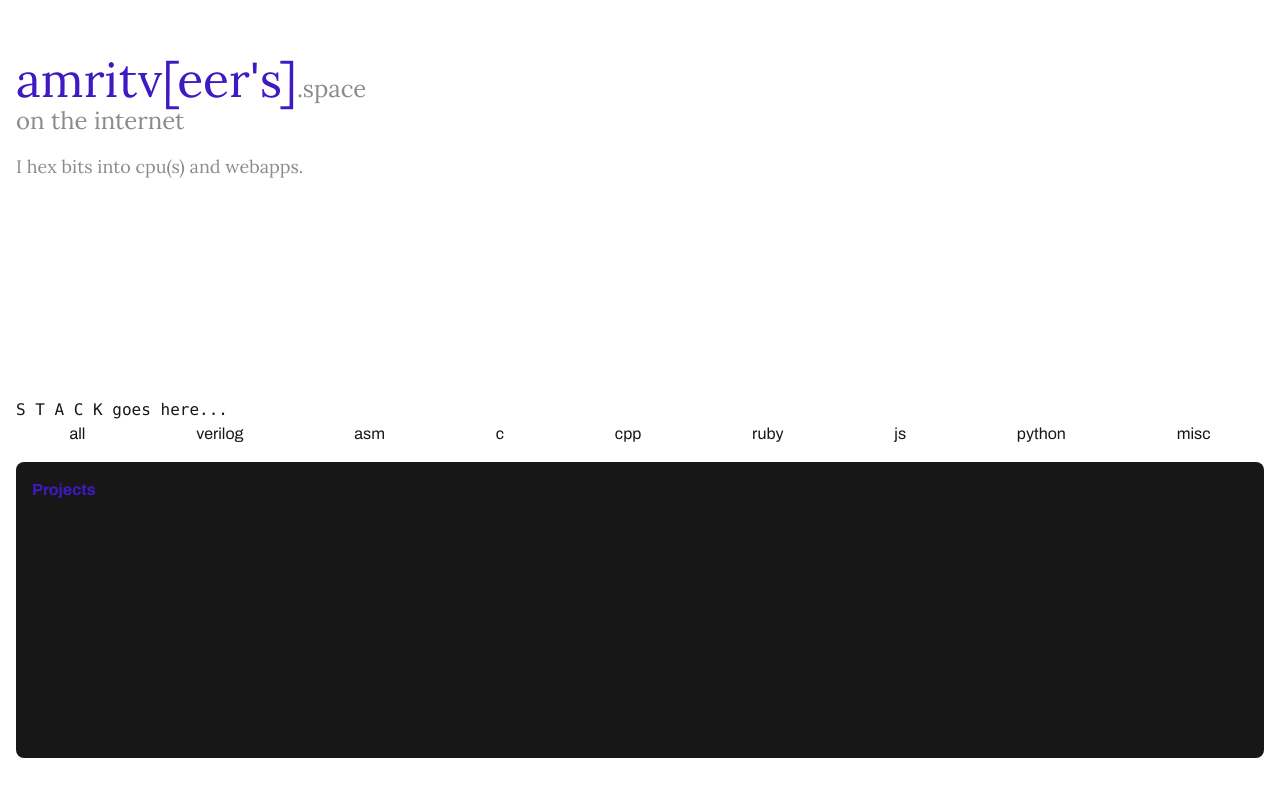
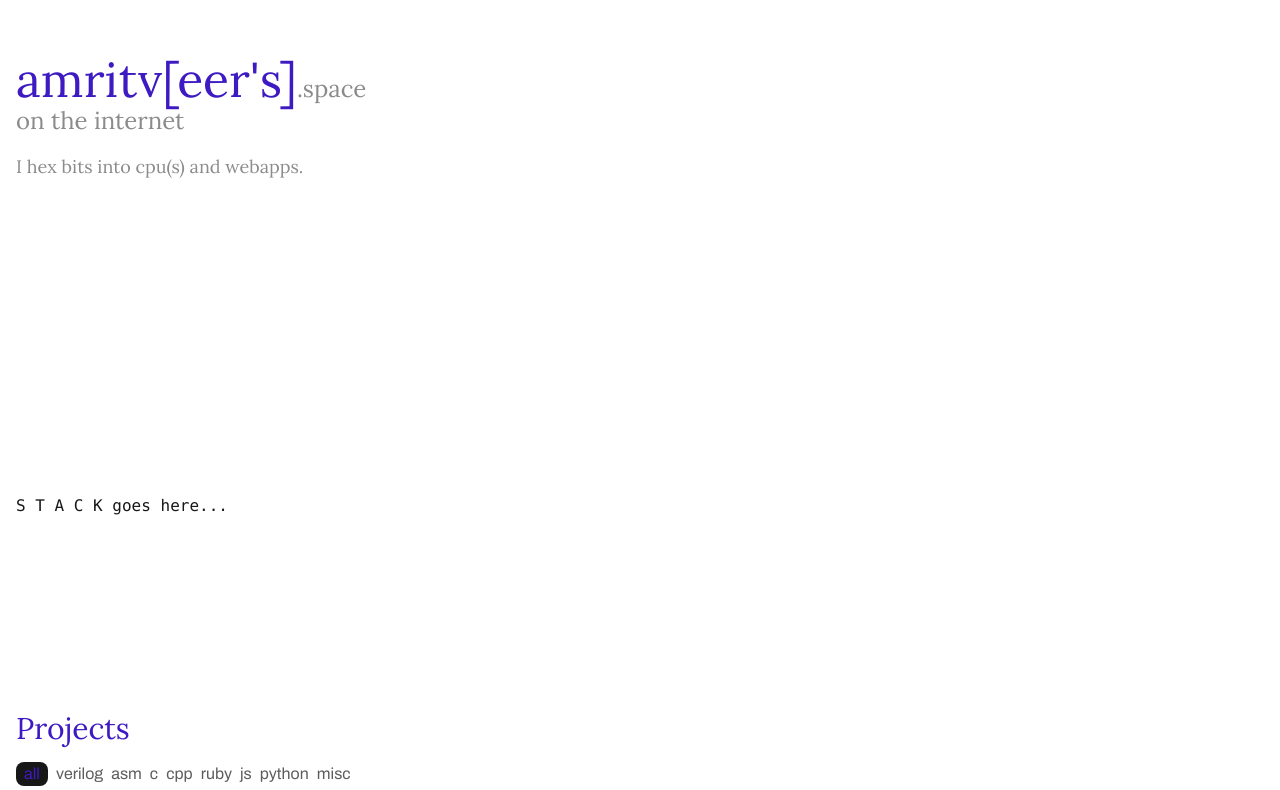
Before and after one commit to amrxt1/amritv, a Next.js app: page / in a window 1280 px wide. Shown: the part 162-952 px from the top of the page. Before the commit the page ends 920 px from the top, so only its background shows below. Built offline with nearby package versions, Linux system fonts and the light colour scheme.

Commit message:
Style Project Selection

```diff
--- a/src/components/Container.jsx
+++ b/src/components/Container.jsx
@@ -1,5 +1,5 @@
-const Container = ({ children }) => {
-  return <section className="px-4">{children}</section>;
+const Container = ({ children, className }) => {
+  return <section className={`px-4 ${className}`}>{children}</section>;
 };
 
 export default Container;
--- a/src/components/ProjectsRenderer.jsx
+++ b/src/components/ProjectsRenderer.jsx
@@ -122,26 +122,28 @@ const ProjectsRenderer = () => {
       : projects.filter((p) => p.techUsed.includes(selectTech));
 
   return (
-    <Container>
-      <div className="flex w-full justify-around gap-1">
-        {ALL_TECH &&
-          ALL_TECH.map((t) => (
+    <Container className={"mt-48"}>
+      <h1 className="text-primary font-serif text-3xl">Projects</h1>
+      <div className="mt-4 flex flex-wrap gap-2">
+        {ALL_TECH.map((t) => (
           <button
             key={t}
-              onClick={(e) => {
-                e.preventDefault();
-                setTech(t);
-              }}
+            onClick={() => setTech(t)}
+            className={`${selectTech === t ? "text-primary bg-surface rounded-lg px-2" : "text-text/70"}`}
           >
             {t}
           </button>
         ))}
       </div>
+
       <div className="bg-surface mt-4 rounded-lg p-4">
-        <h1 className="text-primary font-bold">Projects</h1>
-        {filteredProjects.map((p) => {
+        {filteredProjects.length === 0 ? (
+          <div className="text-text/50 italic">No selected Projects.</div>
+        ) : (
+          filteredProjects.map((p) => {
             return <ProjectCard key={p.id} project={p} />;
-        })}
+          })
+        )}
       </div>
     </Container>
   );
--- a/src/components/Stack.jsx
+++ b/src/components/Stack.jsx
@@ -5,7 +5,7 @@ import { motion } from "motion/react";
 
 const Stack = () => {
   return (
-    <Container>
+    <Container className={"mt-24"}>
       <div className="font-mono">S T A C K goes here...</div>
     </Container>
   );
```
Lines whose indentation alone changed are shown as unchanged.
